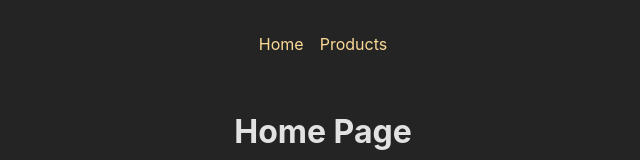
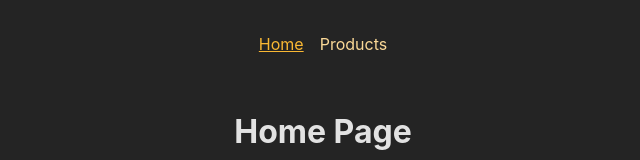
Before and after one commit to NicholasCloud4/Router, a React (Create React App) app: page / in a window 1280 px wide. Shown: the top 160 px of the page, without its empty margins (317-957 px from the left). Built offline with nearby package versions, Linux system fonts and the light colour scheme.

Commit message:
Working with NavLink

```diff
--- a/src/components/MainNavigation.js
+++ b/src/components/MainNavigation.js
@@ -1,5 +1,5 @@
 import React from 'react'
-import { Link } from 'react-router-dom'
+import { NavLink } from 'react-router-dom'
 import classes from './MainNavigation.module.css'
 
 export default function MainNavigation() {
@@ -8,13 +8,13 @@
             <nav>
                 <ul className={classes.list}>
                     <li>
-                        <Link to="/">Home</Link>
+                        <NavLink to="/" className={({ isActive }) => isActive ? classes.active : undefined} end>Home</NavLink>
                     </li>
                     <li>
-                        <Link to="/products">Products</Link>
+                        <NavLink to="/products" className={({ isActive }) => isActive ? classes.active : undefined}>Products</NavLink>
                     </li>
                 </ul>
             </nav>
-        </header>
+        </header >
     )
 }
```
